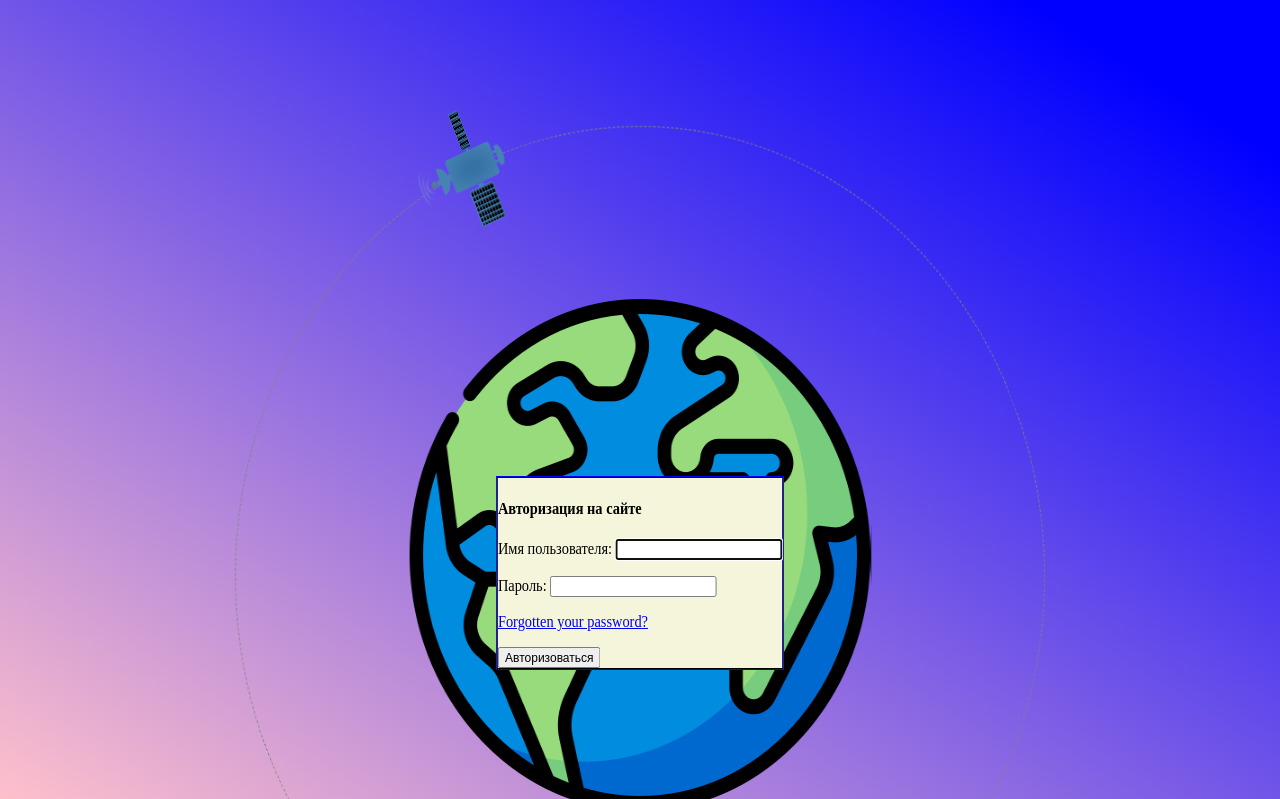
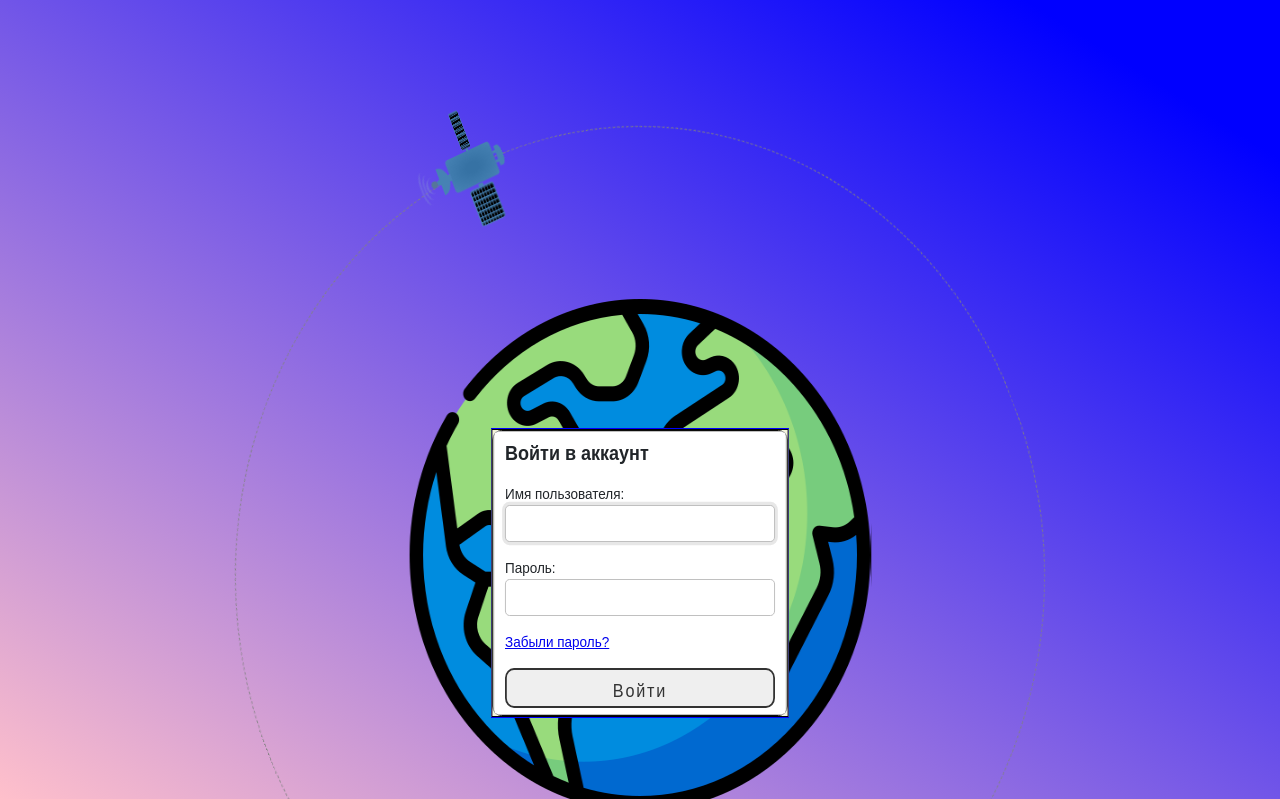
Before and after one commit to liubavabarsegian/places-to-visit-map, a Django app: page /users/login/ in a window 1280 px wide. Shown: the part 61-860 px from the top of the page. Run offline with Django 5.2, Linux system fonts and the light colour scheme.

Commit message:
страница логина

```diff
--- /dev/null
+++ b/system/static/css/user_login.css
@@ -0,0 +1,75 @@
+.form-container{
+  border: 1px solid black;
+  border-radius: 10px;
+}
+.form-header {
+    font-family: Arial, Helvetica, sans-serif;
+    align-items: center;
+    font-size: 20px;
+    font-weight: bold;
+}
+.form {
+  font-family: Arial, Helvetica, sans-serif;
+  font-size: 15px;
+  border-radius: 5px;
+  display: block;
+  width: 300px;
+  padding: 0.375rem 0.75rem;
+  font-weight: 400;
+  line-height: 1.5;
+  color: #212529;
+  background-color: #fff;
+  background-clip: padding-box;
+  border: 1px solid #bdbdbd;
+  transition: border-color 0.15s ease-in-out, box-shadow 0.15s ease-in-out;
+}
+
+.form:focus {
+  color: #212529;
+  background-color: #fff;
+  border-color: #bdbdbd;
+  outline: 0;
+  box-shadow: 0 0 0 0.2rem rgba(158, 158, 158, 0.25);
+}
+
+.login_button{
+  display: block;
+  width: 100%;
+  height: 40px;
+  line-height: 40px;
+  font-size: 18px;
+  font-family: sans-serif;
+  text-decoration: none;
+  color: #333;
+  border: 2px solid #333;
+  letter-spacing: 2px;
+  text-align: center;
+  position: relative;
+  transition: all .35s;
+  border-radius: 10px;
+  cursor: pointer;
+}
+
+.login_button span{
+  position: relative;
+  z-index: 2;
+}
+
+.login_button:after{
+  position: absolute;
+  content: "";
+  top: 0;
+  left: 0;
+  width: 0;
+  height: 100%;
+  background: #0044cc;
+  transition: all .35s;
+  border-radius: 10px;
+}
+
+.login_button:hover{
+  color: #fff;
+}
+
+.login_button:hover:after{
+  width: 100%;
--- a/system/templates/system/user_login.html
+++ b/system/templates/system/user_login.html
@@ -1,19 +1,19 @@
 {% extends 'base.html' %}
-
+{% load static %}
+<!DOCTYPE html>
 {% block content %}
-    <div class="card mb-3 border-0 nth-shadow">
-        <div class="card-body">
-            <div class="card-title nth-card-title">
-                <h4>Авторизация на сайте</h4>
-            </div>
-            <form method="post" action="{% url 'login' %}">
-                {% csrf_token %}
-                {{ form.as_p }}
-                <p><a href="{% url 'password_reset' %}">Forgotten your password?</a></p>
-                <div class="d-grid gap-2 d-md-block mt-2">
-                <button type="submit" class="btn btn-dark">Авторизоваться</button>
-                </div>
-            </form>
+    <link rel="stylesheet" href="{% static 'css/user_login.css'%}" type="text/css">
+<div class="form-container">
+    <form method="post" action="{% url 'login' %}" class="form">
+        <span class="form-header">Войти в аккаунт</span>
+        {% csrf_token %}
+        {{ form.as_p }}
+        <p><a href="{% url 'password_reset' %}" class="forgot-password">Забыли пароль?</a></p>
+        <div>
+            <button type="submit" class="login_button">
+                <span>Войти</span>
+            </button>
         </div>
-    </div>
+    </form>
+</div>
 {% endblock %}
```
